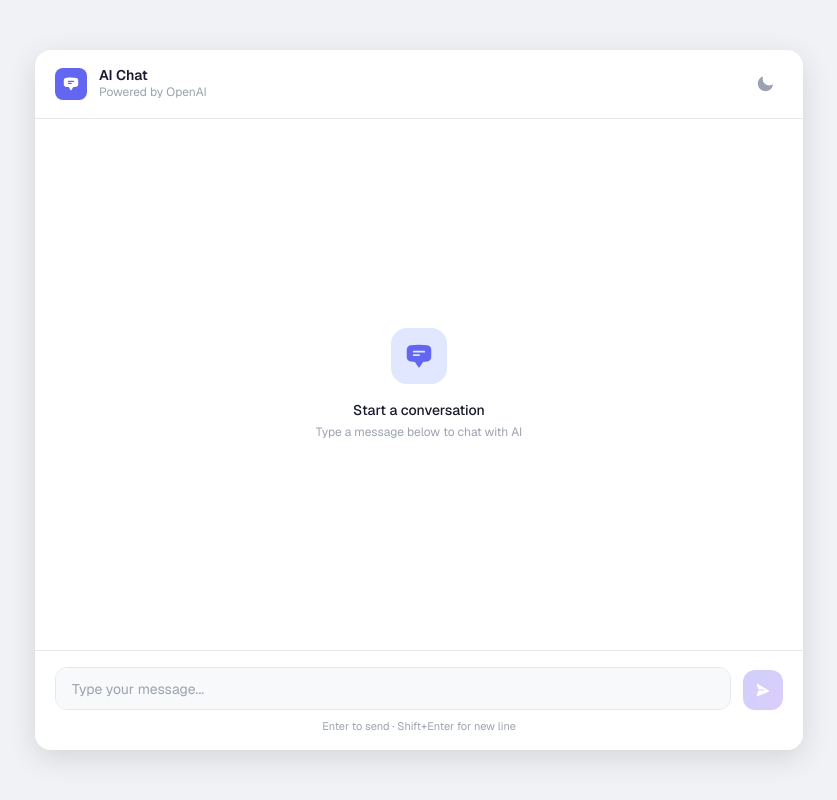
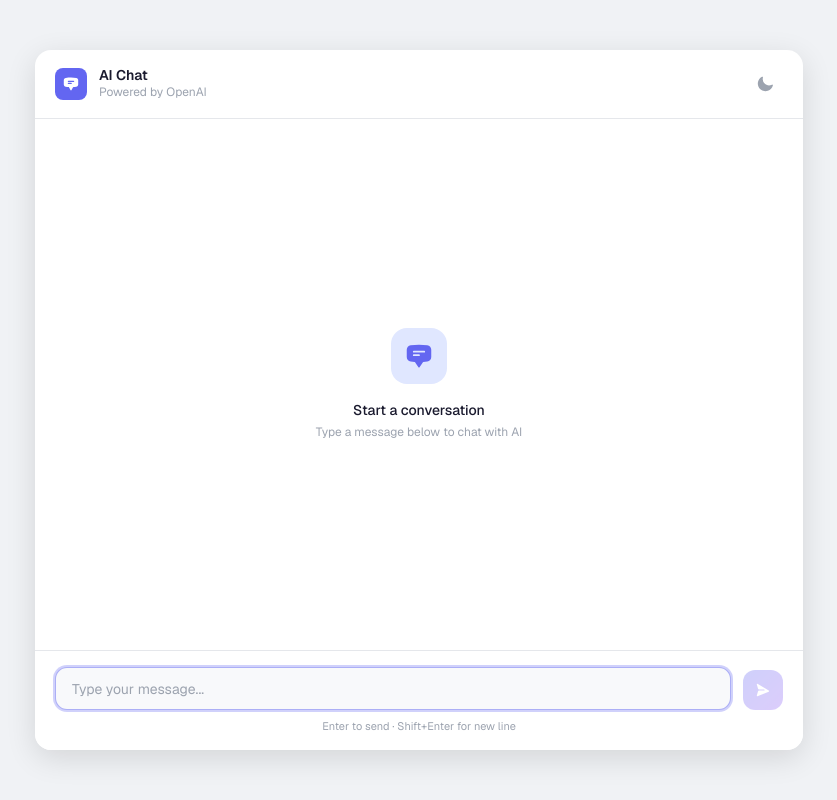
Before and after one commit to oneway-fullstack/ai-chat-app, a Next.js app: page / in a window 1280 px wide. Shown: the whole page, without its empty margins (221-1058 px from the left). Built offline with nearby package versions, Linux system fonts and the light colour scheme.

Commit message:
Improve UI polish and input focus behavior
- Widen chat container from max-w-2xl to max-w-3xl
- Auto-focus textarea after AI response is received
- Hide scrollbar on textarea, expand height as content grows

```diff
--- a/app/components/ChatInput.tsx
+++ b/app/components/ChatInput.tsx
@@ -15,9 +15,15 @@ export default function ChatInput({ onSubmit, isLoading }: ChatInputProps) {
     const textarea = textareaRef.current;
     if (textarea) {
       textarea.style.height = "auto";
-      textarea.style.height = `${Math.min(textarea.scrollHeight, 120)}px`;
+      textarea.style.height = `${Math.min(textarea.scrollHeight, 200)}px`;
     }
   }, [input]);
+
+  useEffect(() => {
+    if (!isLoading) {
+      textareaRef.current?.focus();
+    }
+  }, [isLoading]);
 
   const handleSubmit = () => {
     const trimmed = input.trim();
@@ -44,7 +50,7 @@ export default function ChatInput({ onSubmit, isLoading }: ChatInputProps) {
           placeholder="Type your message..."
           rows={1}
           disabled={isLoading}
-          className="flex-1 resize-none rounded-xl border border-border bg-surface-alt px-4 py-2.5 text-sm leading-relaxed focus:outline-none focus:ring-2 focus:ring-primary/30 focus:border-primary/50 disabled:opacity-50 placeholder:text-muted transition-all chat-scroll"
+          className="flex-1 resize-none rounded-xl border border-border bg-surface-alt px-4 py-2.5 text-sm leading-relaxed focus:outline-none focus:ring-2 focus:ring-primary/30 focus:border-primary/50 disabled:opacity-50 placeholder:text-muted transition-all overflow-hidden"
         />
         <button
           onClick={handleSubmit}
```
